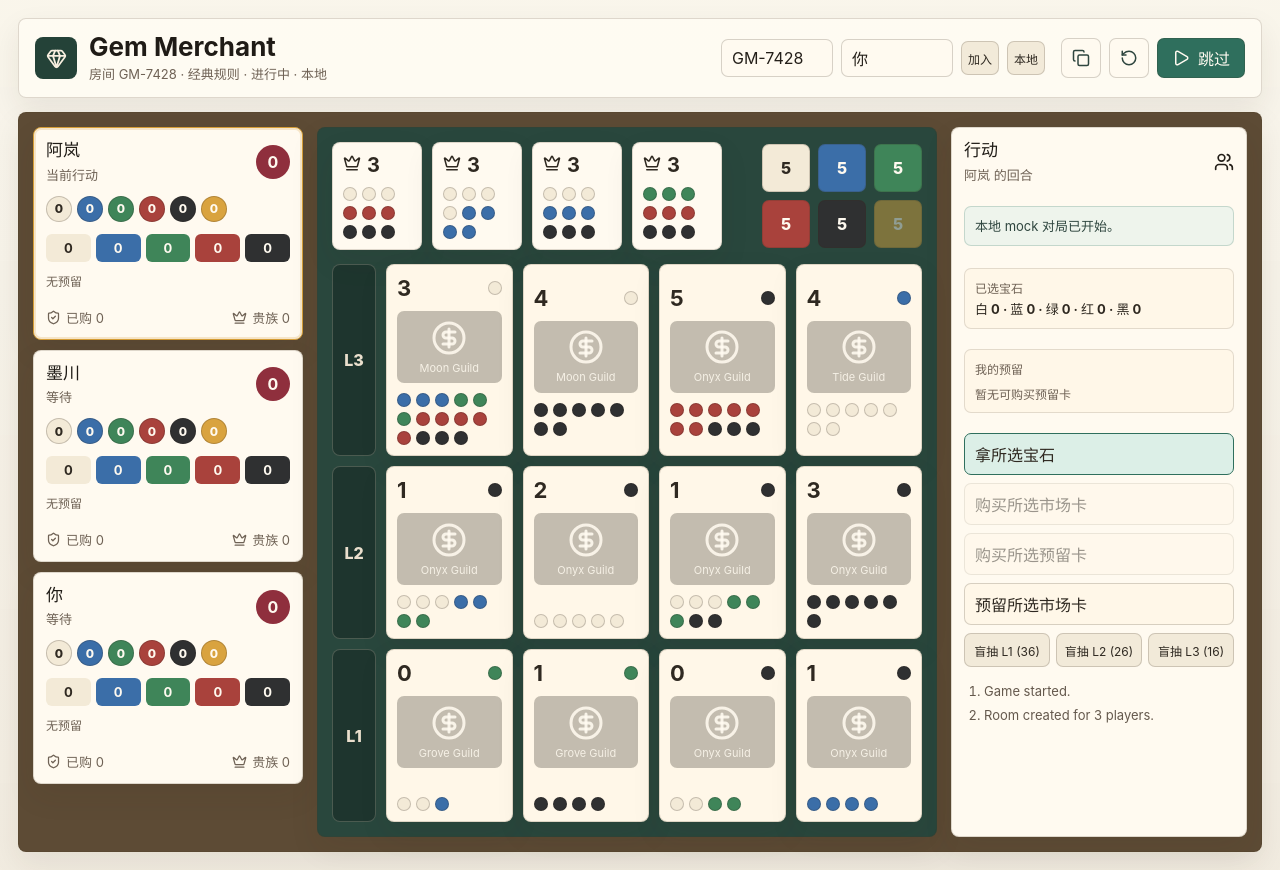
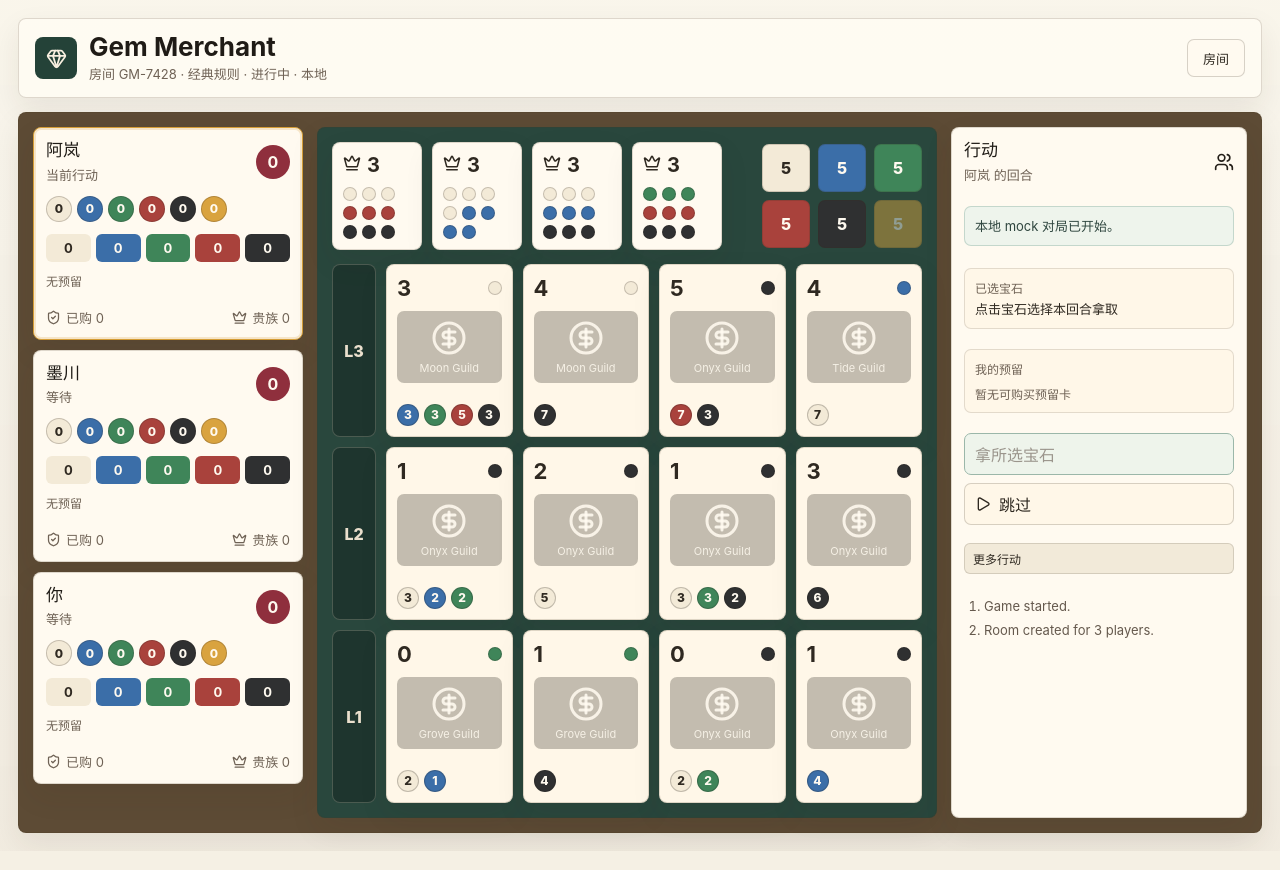
Before and after one commit to zzcreation/gem_merchant_web, a React (Vite) app: page / in a window 1280 px wide. Built offline with nearby package versions, Linux system fonts and the light colour scheme.

Commit message:
feat: streamline in-game action UI

```diff
--- a/src/App.css
+++ b/src/App.css
@@ -83,6 +83,47 @@
   flex-shrink: 0;
 }
 
+.room-menu {
+  position: relative;
+  margin-left: auto;
+  flex-shrink: 0;
+}
+
+.room-menu summary {
+  display: grid;
+  place-items: center;
+  min-width: 58px;
+  height: 38px;
+  padding: 0 12px;
+  border: 1px solid rgba(58, 45, 31, 0.2);
+  border-radius: 7px;
+  color: #2f2921;
+  background: #fffaf0;
+  cursor: pointer;
+  font-size: 13px;
+  font-weight: 750;
+  list-style: none;
+}
+
+.room-menu summary::-webkit-details-marker {
+  display: none;
+}
+
+.room-menu-panel {
+  position: absolute;
+  right: 0;
+  top: calc(100% + 8px);
+  z-index: 50;
+  display: grid;
+  gap: 10px;
+  width: min(420px, calc(100vw - 36px));
+  padding: 10px;
+  border: 1px solid rgba(75, 58, 38, 0.18);
+  border-radius: 8px;
+  background: #fffaf0;
+  box-shadow: 0 18px 40px rgba(46, 35, 21, 0.16);
+}
+
 .room-controls {
   gap: 8px;
   flex: 1 1 360px;
@@ -103,6 +144,10 @@
 
 button {
   font: inherit;
+}
+
+button[hidden] {
+  display: none !important;
 }
 
 .icon-button,
@@ -303,9 +348,27 @@ button:disabled {
 }
 
 .mini-gem,
-.bonus {
+.bonus,
+.cost-badge {
   width: 14px;
   height: 14px;
+}
+
+.cost-badge {
+  display: grid;
+  place-items: center;
+  width: 22px;
+  height: 22px;
+  color: #fffaf0;
+  border: 1px solid rgba(36, 31, 25, 0.24);
+  border-radius: 50%;
+  font-size: 12px;
+  font-weight: 850;
+  line-height: 1;
+}
+
+.cost-badge.white {
+  color: #2f2921;
 }
 
 .white {
@@ -500,6 +563,22 @@ button:disabled {
   box-shadow: inset 0 0 0 2px rgba(213, 157, 54, 0.34), 0 12px 30px rgba(46, 35, 21, 0.08);
 }
 
+.dev-card.afford-normal {
+  border-color: rgba(47, 111, 93, 0.62);
+  box-shadow: inset 0 0 0 2px rgba(47, 111, 93, 0.2), 0 12px 30px rgba(46, 35, 21, 0.08);
+}
+
+.dev-card.afford-gold {
+  border-color: rgba(213, 157, 54, 0.72);
+  box-shadow: inset 0 0 0 2px rgba(213, 157, 54, 0.22), 0 12px 30px rgba(46, 35, 21, 0.08);
+  border-style: dashed;
+}
+
+.dev-card.afford-normal.selected,
+.dev-card.afford-gold.selected {
+  box-shadow: inset 0 0 0 3px rgba(213, 157, 54, 0.44), 0 12px 30px rgba(46, 35, 21, 0.08);
+}
+
 .dev-card.empty {
   display: grid;
   place-items: center;
@@ -541,9 +620,18 @@ button:disabled {
   padding: 12px;
 }
 
+.mobile-bank {
+  display: none;
+}
+
 .action-stack {
   display: grid;
   gap: 8px;
+}
+
+.primary-actions {
+  grid-template-columns: 1fr;
+  margin-bottom: 8px;
 }
 
 .action-stack.compact {
@@ -673,6 +761,35 @@ button:disabled {
   font-weight: 700;
 }
 
+.advanced-payment {
+  display: grid;
+  gap: 8px;
+}
+
+.advanced-payment summary,
+.secondary-actions summary {
+  min-height: 30px;
+  padding: 6px 8px;
+  border: 1px solid rgba(58, 45, 31, 0.16);
+  border-radius: 6px;
+  color: #2f2921;
+  background: #f2ead9;
+  cursor: pointer;
+  font-size: 12px;
+  font-weight: 750;
+  list-style: none;
+}
+
+.advanced-payment summary::-webkit-details-marker,
+.secondary-actions summary::-webkit-details-marker {
+  display: none;
+}
+
+.advanced-payment[open] summary,
+.secondary-actions[open] summary {
+  margin-bottom: 8px;
+}
+
 .payment-row {
   display: grid;
   grid-template-columns: 14px minmax(24px, 32px) minmax(38px, 1fr);
@@ -769,6 +886,10 @@ button:disabled {
 }
 
 .secondary-button {
+  display: inline-flex;
+  align-items: center;
+  justify-content: flex-start;
+  gap: 8px;
   min-height: 40px;
   padding: 8px 10px;
   color: #2f2921;
@@ -790,6 +911,10 @@ button:disabled {
   display: grid;
   grid-template-columns: repeat(3, minmax(0, 1fr));
   gap: 6px;
+}
+
+.secondary-actions {
+  margin-bottom: 8px;
 }
 
 .small-button {
@@ -832,8 +957,8 @@ button:disabled {
     position: sticky;
     top: 0;
     z-index: 20;
-    display: grid;
-    grid-template-columns: 1fr;
+    display: flex;
+    align-items: center;
     gap: 8px;
     margin-bottom: 8px;
     padding: 9px;
@@ -855,6 +980,13 @@ button:disabled {
 
   .brand h1 {
     font-size: 19px;
+  }
+
+  .brand p {
+    display: -webkit-box;
+    overflow: hidden;
+    -webkit-box-orient: vertical;
+    -webkit-line-clamp: 1;
   }
 
   .brand p,
@@ -879,9 +1011,20 @@ button:disabled {
     font-size: 12px;
   }
 
+  .room-menu summary {
+    min-width: 52px;
+    height: 34px;
+    padding: 0 9px;
+    font-size: 12px;
+  }
+
+  .room-menu-panel {
+    width: min(360px, calc(100vw - 16px));
+  }
+
   .topbar-actions {
     display: grid;
-    grid-template-columns: 38px 38px minmax(0, 1fr);
+    grid-template-columns: 38px 38px;
     gap: 6px;
   }
 
@@ -1045,6 +1188,10 @@ button:disabled {
     justify-content: flex-start;
   }
 
+  .desktop-bank {
+    display: none;
+  }
+
   .bank-token {
     width: 34px;
     height: 34px;
@@ -1104,14 +1251,22 @@ button:disabled {
     min-height: 20px;
   }
 
+  .cost-badge {
+    width: 17px;
+    height: 17px;
+    font-size: 10px;
+  }
+
   .action-panel {
     position: sticky;
     bottom: 0;
     z-index: 30;
     order: 3;
-    max-height: min(48dvh, 390px);
-    padding: 10px;
-    overflow-y: auto;
+    display: grid;
+    gap: 7px;
+    max-height: none;
+    padding: 8px;
+    overflow: visible;
     border-radius: 14px 14px 8px 8px;
     box-shadow: 0 -16px 36px rgba(24, 20, 16, 0.26);
   }
@@ -1124,6 +1279,38 @@ button:disabled {
     margin: 0 auto 9px;
     border-radius: 999px;
     background: rgba(111, 98, 85, 0.3);
+  }
+
+  .mobile-bank {
+    display: grid;
+    grid-template-columns: repeat(6, minmax(0, 1fr));
+    gap: 6px;
+  }
+
+  .mobile-bank .bank-token {
+    width: 100%;
+    height: 38px;
+  }
+
+  .action-panel .panel-title,
+  .action-panel .status-banner,
+  .action-panel .selection-box,
+  .action-panel .reserved-action-box,
+  .action-panel .payment-box,
+  .action-panel .secondary-actions,
+  .action-panel .event-log {
+    display: none;
+  }
+
+  .action-panel:has(.payment-box) .payment-box,
+  .action-panel:has(.choice-box) .status-banner,
+  .action-panel:has(.choice-box) .choice-box {
+    display: grid;
+  }
+
+  .action-panel:has(.payment-box) {
+    max-height: min(62dvh, 430px);
+    overflow-y: auto;
   }
 
   .status-banner {
@@ -1143,10 +1330,17 @@ button:disabled {
     gap: 6px;
   }
 
+  .primary-actions {
+    grid-template-columns: repeat(4, minmax(0, 1fr));
+    margin-bottom: 0;
+  }
+
   .secondary-button {
+    justify-content: center;
     min-height: 36px;
     padding: 7px 9px;
     font-size: 12px;
+    text-align: center;
   }
 
   .deck-actions {
--- a/src/App.tsx
+++ b/src/App.tsx
@@ -36,6 +36,7 @@ type FeedbackState = {
   tone: FeedbackTone
   text: string
 }
+type CardAffordability = 'normal' | 'gold' | 'none'
 type SavedRoomSession = {
   roomCode: string
   nickname: string
@@ -82,6 +83,7 @@ function App() {
   const [discardPlan, setDiscardPlan] = useState<Partial<Record<TokenColor, number>>>({})
   const [feedback, setFeedback] = useState<FeedbackState>({ tone: 'info', text: '本地 mock 对局已开始。' })
   const [pendingActionCount, setPendingActionCount] = useState(0)
+  const [roomMenuOpen, setRoomMenuOpen] = useState(false)
   const wsRef = useRef<WebSocket | null>(null)
   const actionSeqRef = useRef(0)
   const pendingActionsRef = useRef(new Map<string, PendingAction>())
@@ -105,6 +107,10 @@ function App() {
   const displayRoomId = onlineView?.id ?? onlineLobby?.roomCode ?? view.id
   const displayPhase = onlineView ? phaseText(onlineView.phase) : onlineLobby ? '大厅' : phaseText(view.phase)
   const selectedPaymentCardId = selectedReservedCardId ?? selectedCardId
+  const selectedTokenCount = countSelectedTokens(selectedTokens)
+  const hasSelectedTokens = selectedTokenCount > 0
+  const canBuySelectedMarketCard = isPaymentExact(viewerPlayer, selectedCardId, paymentPlan)
+  const canBuySelectedReservedCard = isPaymentExact(viewerPlayer, selectedReservedCardId, paymentPlan)
   const eligibleNobleIds = findEligibleNobleIds(view, currentPlayer)
   const discardNeeded = Math.max(0, countAllTokens(currentPlayer.tokens) - 10)
 
@@ -161,12 +167,25 @@ function App() {
 
   function toggleToken(color: GemColor) {
     setSelectedTokens((current) => {
-      const nextAmount = ((current[color] ?? 0) + 1) % 3
-      const next = { ...current }
-      if (nextAmount === 0) {
+      const currentAmount = current[color] ?? 0
+      const otherColors = GEM_COLORS.filter((otherColor) => otherColor !== color && (current[otherColor] ?? 0) > 0)
+      const next: Partial<Record<GemColor, number>> = {}
+
+      for (const otherColor of otherColors) {
+        next[otherColor] = 1
+      }
+
+      if (currentAmount === 0) {
+        if (otherColors.length >= 3) {
+          return current
+        }
+        next[color] = 1
+      } else if (currentAmount === 1 && otherColors.length === 0 && view.bank[color] >= 4) {
+        next[color] = 2
+      } else if (currentAmount === 2) {
+        next[color] = 1
+      } else {
         delete next[color]
-      } else {
-        next[color] = nextAmount
       }
       return next
     })
@@ -476,6 +495,27 @@ function App() {
     }
   }
 
+  function renderBankTokens(className = 'bank', testPrefix = 'bank-token') {
+    return (
+      <div className={className} aria-label="公共宝石池" data-testid={testPrefix === 'bank-token' ? 'bank-token-summary' : undefined}>
+        {TOKEN_COLORS.map((color) => (
+          <button
+            className={`bank-token ${color} ${selectedTokens[color as GemColor] ? 'selected' : ''}`}
+            disabled={!canAct || color === 'gold' || view.bank[color] === 0}
+            type="button"
+            key={color}
+            aria-label={color === 'gold' ? '金币' : `选择${colorName(color)}宝石`}
+            data-testid={`${testPrefix}-${color}`}
+            onClick={() => canAct && color !== 'gold' && toggleToken(color)}
+          >
+            <span>{view.bank[color]}</span>
+            {selectedTokens[color as GemColor] ? <em>{selectedTokens[color as GemColor]}</em> : null}
+          </button>
+        ))}
+      </div>
+    )
+  }
+
   return (
     <main className="app-shell">
       <header className="topbar">
@@ -491,6 +531,9 @@ function App() {
             </p>
           </div>
         </div>
+        <details className="room-menu" open={roomMenuOpen} onToggle={(event) => setRoomMenuOpen(event.currentTarget.open)}>
+          <summary>房间</summary>
+          <div className="room-menu-panel">
             <div className="room-controls" aria-label="房间连接">
               <input
                 aria-label="房间码"
@@ -508,10 +551,26 @@ function App() {
                 value={nickname}
                 onChange={(event) => setNickname(event.target.value)}
               />
-          <button className="small-button" type="button" disabled={isConnecting} onClick={connectRoom}>
+              <button
+                className="small-button"
+                type="button"
+                disabled={isConnecting}
+                onClick={() => {
+                  connectRoom()
+                  setRoomMenuOpen(false)
+                }}
+              >
                 {isConnecting ? '连接中' : '加入'}
               </button>
-          <button className="small-button" type="button" disabled={isConnecting} onClick={disconnectRoom}>
+              <button
+                className="small-button"
+                type="button"
+                disabled={isConnecting}
+                onClick={() => {
+                  disconnectRoom()
+                  setRoomMenuOpen(false)
+                }}
+              >
                 本地
               </button>
             </div>
@@ -522,6 +581,7 @@ function App() {
                 aria-label="复制房间码"
                 onClick={() => {
                   void navigator.clipboard.writeText(sanitizeRoomCode(roomCode))
+                  setRoomMenuOpen(false)
                   showFeedback('房间码已复制。', 'success')
                 }}
               >
@@ -535,21 +595,15 @@ function App() {
                   disconnectRoom()
                   setGame(createMockGame())
                   clearActionSelection()
+                  setRoomMenuOpen(false)
                   showFeedback('已重开本地 mock 对局。', 'success')
                 }}
               >
                 <RotateCcw size={18} />
               </button>
-          <button
-            className="primary-button"
-            type="button"
-            disabled={!canAct}
-            onClick={() => run({ type: 'passTurn', reason: 'no_legal_action' }, '跳过当前回合。')}
-          >
-            <Play size={18} />
-            {isActionPending ? '确认中' : '跳过'}
-          </button>
             </div>
+          </div>
+        </details>
       </header>
 
       {isOnlineLobby ? (
@@ -684,22 +738,7 @@ function App() {
                 )
               })}
             </div>
-            <div className="bank" aria-label="公共宝石池" data-testid="bank-token-summary">
-              {TOKEN_COLORS.map((color) => (
-                <button
-                  className={`bank-token ${color} ${selectedTokens[color as GemColor] ? 'selected' : ''}`}
-                  disabled={!canAct || color === 'gold' || view.bank[color] === 0}
-                  type="button"
-                  key={color}
-                  aria-label={color === 'gold' ? '金币' : `选择${colorName(color)}宝石`}
-                  data-testid={`bank-token-${color}`}
-                  onClick={() => canAct && color !== 'gold' && toggleToken(color)}
-                >
-                  <span>{view.bank[color]}</span>
-                  {selectedTokens[color as GemColor] ? <em>{selectedTokens[color as GemColor]}</em> : null}
-                </button>
-              ))}
-            </div>
+            {renderBankTokens('bank desktop-bank')}
           </div>
 
           <div className="market" aria-label="发展卡市场">
@@ -709,9 +748,10 @@ function App() {
                 {view.market[level].map((cardId, slot) => {
                   const card = cardId ? getDevelopmentCard(cardId) : null
                   const isSelected = selectedCard?.level === level && selectedCard.slot === slot
+                  const affordability = card ? getCardAffordability(viewerPlayer, card.id) : 'none'
                   return (
                     <button
-                      className={card ? `dev-card ${card.bonus} ${isSelected ? 'selected' : ''}` : 'dev-card empty'}
+                      className={card ? `dev-card ${card.bonus} afford-${affordability} ${isSelected ? 'selected' : ''}` : 'dev-card empty'}
                       disabled={!card}
                       key={`${level}-${slot}-${cardId ?? 'empty'}`}
                       type="button"
@@ -732,8 +772,10 @@ function App() {
                             <span>{card.artSeed.split('-').slice(0, 2).join(' ')}</span>
                           </div>
                           <div className="card-cost">
-                            {costDots(card.cost).map((gem, index) => (
-                              <span className={`mini-gem ${gem}`} key={`${card.id}-${gem}-${index}`} />
+                            {costEntries(card.cost).map(([gem, amount]) => (
+                              <span className={`cost-badge ${gem}`} key={`${card.id}-${gem}`}>
+                                {amount}
+                              </span>
                             ))}
                           </div>
                         </>
@@ -749,6 +791,7 @@ function App() {
         </section>
 
         <aside className="action-panel" aria-label="当前玩家操作">
+          {renderBankTokens('bank mobile-bank', 'mobile-bank-token')}
           <div className="panel-title">
             <div>
               <h2>行动</h2>
@@ -791,7 +834,9 @@ function App() {
           <div className="selection-box">
             <span>已选宝石</span>
             <strong>
-              {GEM_COLORS.map((color) => `${colorName(color)} ${selectedTokens[color] ?? 0}`).join(' · ')}
+              {hasSelectedTokens
+                ? GEM_COLORS.filter((color) => selectedTokens[color]).map((color) => `${colorName(color)} ${selectedTokens[color]}`).join(' · ')
+                : '点击宝石选择本回合拿取'}
             </strong>
           </div>
 
@@ -833,6 +878,11 @@ function App() {
                   自动
                 </button>
               </div>
+              <p className={isPaymentExact(viewerPlayer, selectedPaymentCardId, paymentPlan) ? 'payment-status valid' : 'payment-status'}>
+                {paymentSummary(viewerPlayer, selectedPaymentCardId, paymentPlan)}
+              </p>
+              <details className="advanced-payment">
+                <summary>高级支付</summary>
               {GEM_COLORS.map((color) => {
                 const due = discountedCost(viewerPlayer, selectedPaymentCardId, color)
                 const normal = paymentPlan.tokens[color] ?? 0
@@ -879,17 +929,15 @@ function App() {
                   </div>
                 )
               })}
-              <p className={isPaymentExact(viewerPlayer, selectedPaymentCardId, paymentPlan) ? 'payment-status valid' : 'payment-status'}>
-                {paymentSummary(viewerPlayer, selectedPaymentCardId, paymentPlan)}
-              </p>
+              </details>
             </div>
           ) : null}
 
-          <div className="action-stack">
+          <div className="action-stack primary-actions">
             <button
               className="secondary-button selected"
               type="button"
-              disabled={!canAct}
+              disabled={!canAct || !hasSelectedTokens}
               onClick={() =>
                 run(
                   { type: 'takeTokens', tokens: selectedTokens },
@@ -902,27 +950,44 @@ function App() {
             <button
               className="secondary-button"
               type="button"
-              disabled={!canAct || !selectedCardId || !isPaymentExact(viewerPlayer, selectedCardId, paymentPlan)}
+              hidden={!selectedCardId || !canBuySelectedMarketCard}
+              disabled={!canAct || !selectedCardId || !canBuySelectedMarketCard}
               onClick={buySelectedCard}
             >
-              购买所选市场卡
+              购买市场卡
             </button>
             <button
               className="secondary-button"
               type="button"
-              disabled={!canAct || !selectedReservedCardId || !isPaymentExact(viewerPlayer, selectedReservedCardId, paymentPlan)}
+              hidden={!selectedReservedCardId}
+              disabled={!canAct || !selectedReservedCardId || !canBuySelectedReservedCard}
               onClick={buySelectedReservedCard}
             >
-              购买所选预留卡
+              购买预留卡
+            </button>
+            <button
+              className="secondary-button"
+              type="button"
+              hidden={!selectedCardId}
+              disabled={!canAct}
+              onClick={reserveSelectedCard}
+            >
+              预留市场卡
             </button>
             <button
               className="secondary-button"
               type="button"
               disabled={!canAct}
-              onClick={reserveSelectedCard}
+              onClick={() => run({ type: 'passTurn', reason: 'no_legal_action' }, '跳过当前回合。')}
             >
-              预留所选市场卡
+              <Play size={16} />
+              {isActionPending ? '确认中' : '跳过'}
             </button>
+          </div>
+
+          <details className="secondary-actions">
+            <summary>更多行动</summary>
+            <div className="action-stack">
             <div className="deck-actions">
               {([1, 2, 3] as const).map((level) => (
                 <button
@@ -941,6 +1006,8 @@ function App() {
                 </button>
               ))}
             </div>
+            </div>
+          </details>
             {view.phase === 'awaiting_token_discard' ? (
               <div className="choice-box danger" data-testid="discard-panel">
                 <div className="choice-header">
@@ -1017,7 +1084,6 @@ function App() {
                 })}
               </div>
             ) : null}
-          </div>
 
           <ol className="event-log" aria-label="最近行动" data-testid="action-log">
             {view.log
@@ -1212,8 +1278,29 @@ function findEligibleNobleIds(view: ClientGameView, player: ClientPlayerView): s
   })
 }
 
+function getCardAffordability(player: PlayerForActions, cardId: string): CardAffordability {
+  const normalOnly = GEM_COLORS.every((color) => discountedCost(player, cardId, color) <= player.tokens[color])
+  if (normalOnly) {
+    return 'normal'
+  }
+
+  const suggestedPayment = createSuggestedPaymentPlan(player, cardId)
+  if (isPaymentExact(player, cardId, suggestedPayment)) {
+    return 'gold'
+  }
+
+  return 'none'
+}
+
 function costDots(cost: Partial<Record<GemColor, number>>): GemColor[] {
   return GEM_COLORS.flatMap((color) => Array.from({ length: cost[color] ?? 0 }, () => color))
+}
+
+function costEntries(cost: Partial<Record<GemColor, number>>): Array<[GemColor, number]> {
+  return GEM_COLORS.flatMap((color) => {
+    const amount = cost[color] ?? 0
+    return amount > 0 ? [[color, amount]] : []
+  })
 }
 
 function cardLabel(cardId: string): string {
```
Also changed, not shown: 2 other files (tests, documents, lock files or other folders). Lines whose indentation alone changed are shown as unchanged.
